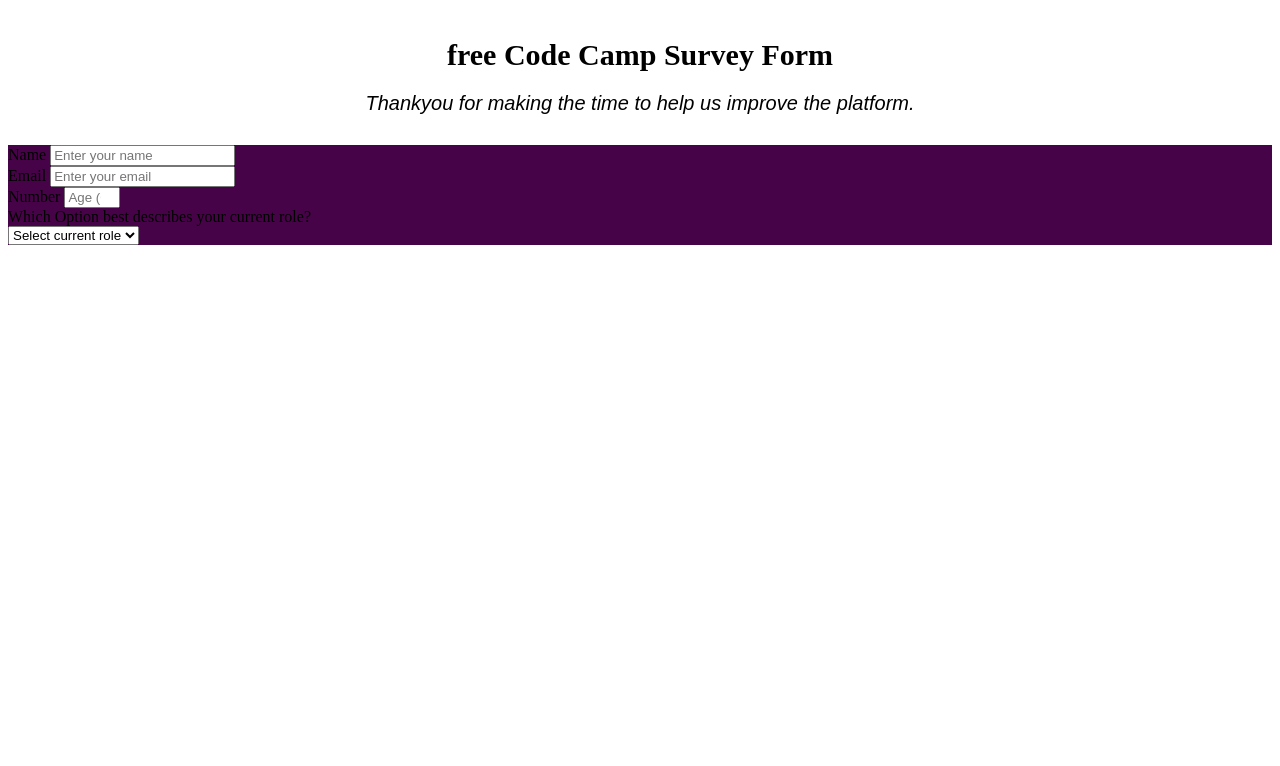
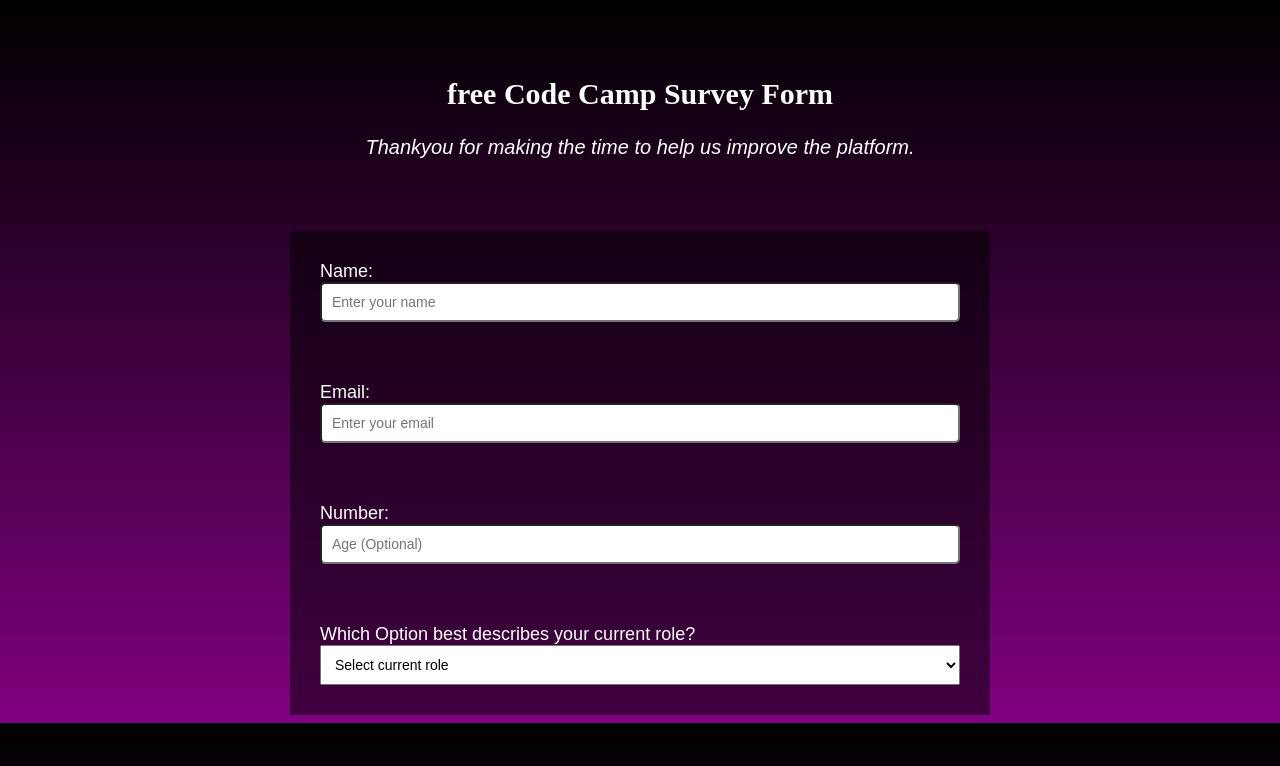
Before and after one commit to Stan-breaks/survey-form, a plain HTML site: page index.html in a window 1280 px wide. Drawn offline with Linux system fonts and the light colour scheme.

Commit message:
feat:New features
Initial commit

```diff
--- a/index.html
+++ b/index.html
@@ -11,27 +11,35 @@
 </head>
 
 <body>
+
     <main>
 
         <header>
-            <h1 id="title">free Code Camp Survey Form</h1>
+            <h1 id=" title">free Code Camp Survey Form</h1>
             <p id="description">Thankyou for making the time to help us improve the platform.</p>
         </header>
 
-        <div class="form-section">
+        <div class="form-section transparent">
+
             <form action="" id="survey-form">
-                <label for="name" id="name-label">Name</label>
+
+                <div class="label-wrapper">
+                    <label for="name" id="name-label">Name:</label>
                     <input type="text" id="name" placeholder="Enter your name">
-                <br>
-                <label for="email" id="email-label">Email</label>
+                </div>
+
+                <div class="label-wrapper">
+                    <label for="email" id="email-label">Email:</label>
                     <input type="email" id="email" placeholder="Enter your email">
-                <br>
-                <label for=" number" id="number-label">Number</label>
+                </div>
+
+                <div class="label-wrapper">
+                    <label for=" number" id="number-label">Number:</label>
                     <input type="number" id="number" placeholder="Age (Optional)" min="1" max="50">
-                <br>
+                </div>
 
-                <label for="select">Which Option best describes your current role?</label>
-                <br>
+                <div class="label-wrapper">
+                    <label for="dropdown">Which Option best describes your current role?</label>
                     <select name="pets" id="dropdown">
                         <option value="">Select current role</option>
                         <option value="Student">Student</option>
@@ -40,6 +48,8 @@
                         <option value="Prefer not to Say">Prefer not to say</option>
                         <option value="Other">Other</option>
                     </select>
+                </div>
+
             </form>
 
         </div>
@@ -47,6 +57,11 @@
     </main>
 
 
+
+
+
+
+
 </body>
 
 </html>
--- a/style.css
+++ b/style.css
@@ -2,17 +2,28 @@
     box-sizing: border-box;
 }
 body{
-    background-image: linear-gradient(purple,black), url("/media/backgroung_img.jpg") no repeating-linear-gradient;
+    /* background: url("/media/background-image.jpg"); */
+    background-repeat: no-repeat;
+    background-position: center;
+    position: relative;
+    background:linear-gradient(black, purple);
+}
+
+
+
+header{
+    margin-left: auto;
+    margin-right: auto;
+    padding: 20px;
+    margin: 2rem;
 
 }
-header{
-    margin: auto;
-    padding: 10px;
-}
-#title{
+h1{
     text-align: center;
     font-size: 30px;
     font-weight: 600;
+    color: white;
+    padding: 5px;
 
 }
 
@@ -22,10 +33,53 @@ header{
     font-weight: 100;
     font-family: Arial, Helvetica, sans-serif;
     font-style: italic;
+    color: white;
+
 }
 .form-section{
-    float: center;
-    background-color: rgb(71, 3, 71 );
 
+    background-color:rgba(0, 0, 0, 0.5);
+
+    width: 700px;
+
+    margin-left: auto;
+
+    margin-right: auto;
+
+    height: auto;
+}
+
+.label-wrapper{
+    display: flex;
+
+    flex-direction: column;
+
+    justify-content: space-between;
+
+    color: white;
+
+    font-size: 18px;
+
+    padding: 30px;
+
+    font-family: Arial, Helvetica, sans-serif;
 
 }
+
+input{
+    height: 40px;
+
+    border-radius: 5px;
+
+    font-size: 14px;
+
+    padding: 10px;
+
+}
+#dropdown{
+    height: 40px;
+
+    font-size: 14px;
+
+    padding: 10px;
+}
```
Also changed, not shown: 2 other files. Lines whose indentation alone changed are shown as unchanged.
